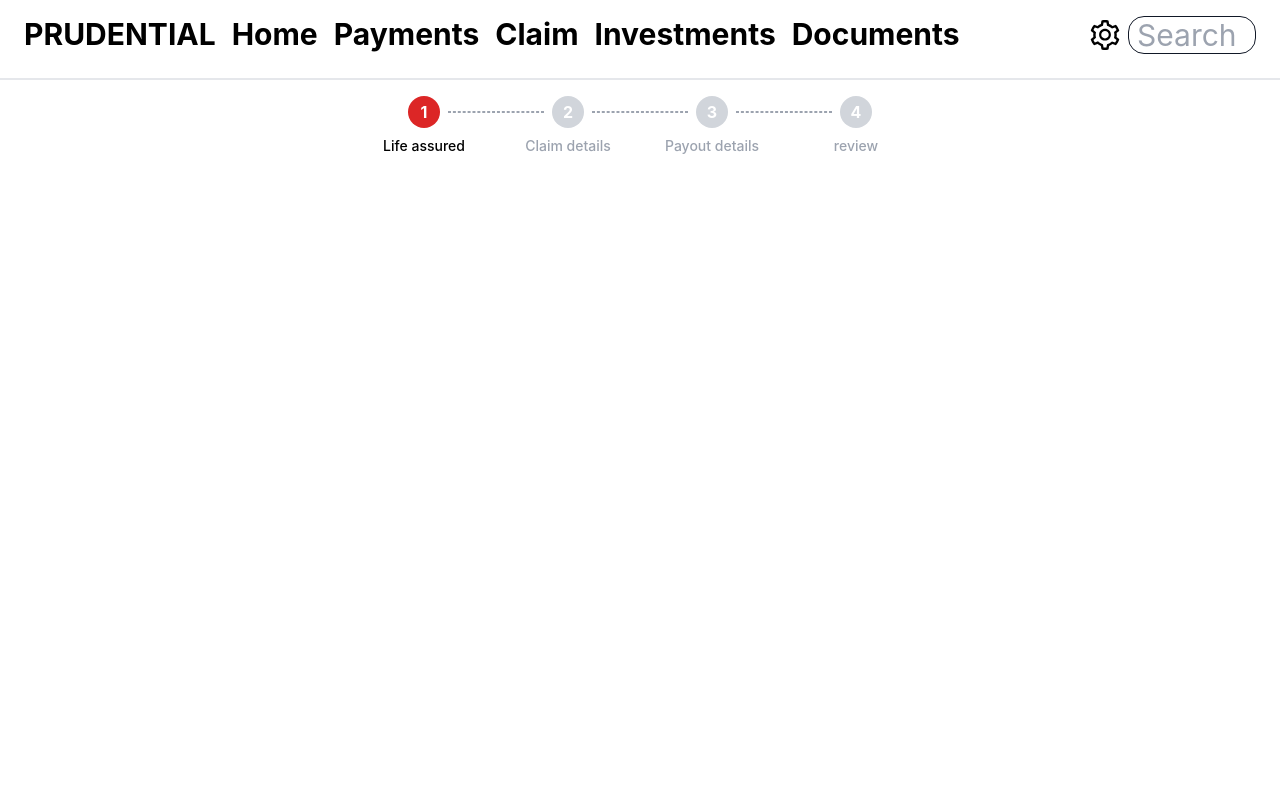
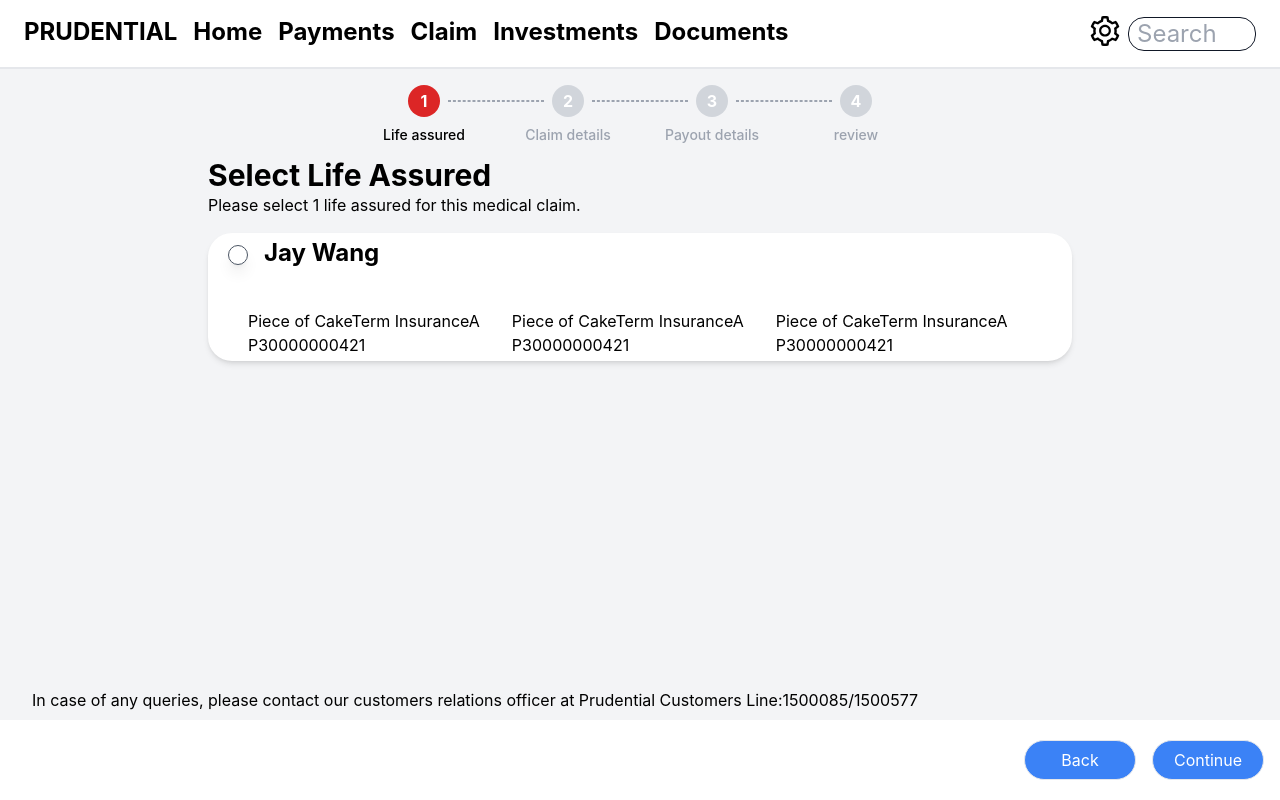
Before and after one commit to caiwenguo1314/questionnaire_exercise_app, a React (Create React App) app: page /form/policySelect in a window 1280 px wide. Built offline with nearby package versions, Linux system fonts and the light colour scheme.

Commit message:
初步完成button 要写card

```diff
--- a/src/components/layout/PageLayout.tsx
+++ b/src/components/layout/PageLayout.tsx
@@ -1,4 +1,5 @@
 import { SettingOutlined } from "@ant-design/icons";
+import FootButton from "components/ui/footButton";
 import StepProgress from "components/ui/stepProgress";
 import React, { useEffect } from "react";
 import { Outlet, useNavigate, useLocation } from "react-router-dom";
@@ -13,11 +14,14 @@
     { id: 4, label: "review" },
   ];
   const current = 1;
+  const onClick = () => {
+    console.log("onClick");
+  };
   return (
-    <div>
+    <div className="min-h-screen flex flex-col overflow-hidden">
       <header className="mt-4">
         {/* 导航条和搜索外层div */}
-        <div className="flex justify-between px-6 text-3xl pb-6 border-b-2  ">
+        <div className="flex justify-between px-6 text-2xl pb-4 border-b-2  ">
           {/* 导航条外层div */}
           <div className="flex gap-4 font-bold">
             <div>PRUDENTIAL</div>
@@ -38,24 +42,28 @@
             />
           </div>
         </div>
-        {/* 步骤调div */}
-        {/* 步骤条外层div */}
-        {/* <div className="flex justify-between max-w-6xl mx-auto mt-4 text-2xl">
-          <div className={`${stepRound}`}>
-            <span className="leading-none">1</span>
-          </div>
-          <div className={stepRound}>
-            <span className="leading-none">2</span>
-          </div>
-          <div className={stepRound}>
-            <span className="leading-none">3</span>
-          </div>
-          <div className={stepRound}>
-            <span className="leading-none">4</span>
-          </div>
-        </div> */}
+      </header>
+      {/* 主要内容区,语义标签且唯一 */}
+      <main className="flex-1 bg-gray-100 overflow-auto">
+        {/* 步骤条 */}
         <StepProgress steps={steps} current={current} />
-      </header>
+        <div className="max-w-4xl mx-auto px-4 py-6">
+          <Outlet />
+        </div>
+      </main>
+      {/* 底部页脚 */}
+      <footer className="relative">
+        <div className="absolute -top-8 left-8">
+          <span>
+            In case of any queries, please contact our customers relations
+            officer at Prudential Customers Line:1500085/1500577
+          </span>
+        </div>
+        <div className="flex w-full bg-write justify-end h-20 items-center ">
+          <FootButton label="Back" current={current} onClick={onClick} />
+          <FootButton label="Continue" current={current} onClick={onClick} />
+        </div>
+      </footer>
     </div>
   );
 }
--- /dev/null
+++ b/src/components/ui/footButton.tsx
@@ -0,0 +1,27 @@
+import React from "react";
+
+export default function FootButton({
+  /* 接收的参数，名字，步骤，点击事件 */
+  label,
+  current,
+  onClick,
+}: {
+  /* 定义参数 */
+  label: string;
+  current: number;
+  onClick: () => void;
+}) {
+  return (
+    <div>
+      <button
+        className={`${
+          true ? "bg-blue-500" : "bg-gray-500"
+        } text-white border rounded-full w-28 h-10 mr-4`}
+        /* 点击事件 */
+        onClick={true ? onClick : () => {}}
+      >{/* 判断最后一步，是的话改成Submit，current后期要替代成steps.length */}
+        {current === 4 && label === "Continue" ? "Submit" : label}
+      </button>
+    </div>
+  );
+}
--- a/src/pages/PolicySelect.tsx
+++ b/src/pages/PolicySelect.tsx
@@ -1,7 +1,40 @@
 import React from "react";
 
 export default function PolicySelect() {
-  return <div>
-    <h1>选择保单</h1>
-  </div>;
+  const name: string = "Jay Wang";
+  return (
+    <div>
+      <h1 className="text-3xl font-bold">Select Life Assured</h1>
+      <h3>Please select 1 life assured for this medical claim.</h3>
+      <div className="w-full h-32 bg-white border-none rounded-3xl mt-4 shadow-md">
+        <div
+          className={`w-5 h-5 border rounded-full relative top-3 left-5 ${
+            false ? "bg-blue-500" : " border-gray-600"
+          } flex justify-center items-center shadow-lg `}
+          onClick={() => {}}
+        >
+          <div
+            className={`w-2 h-2  rounded-full absolute top-1/2 left-1/2 -translate-x-1/2 -translate-y-1/2 ${
+              true ? "bg-white" : "border-none"
+            }`}
+          ></div>
+        </div>
+        <div className="relative left-14 -top-4 font-bold text-2xl">{name}</div>
+        <div className="flex relative left-10 top-6 gap-8">
+          <div>
+            <div>Piece of CakeTerm InsuranceA</div>
+            <div>P30000000421</div>
+          </div>
+          <div>
+            <div>Piece of CakeTerm InsuranceA</div>
+            <div>P30000000421</div>
+          </div>
+          <div>
+            <div>Piece of CakeTerm InsuranceA</div>
+            <div>P30000000421</div>
+          </div>
+        </div>
+      </div>
+    </div>
+  );
 }
```
